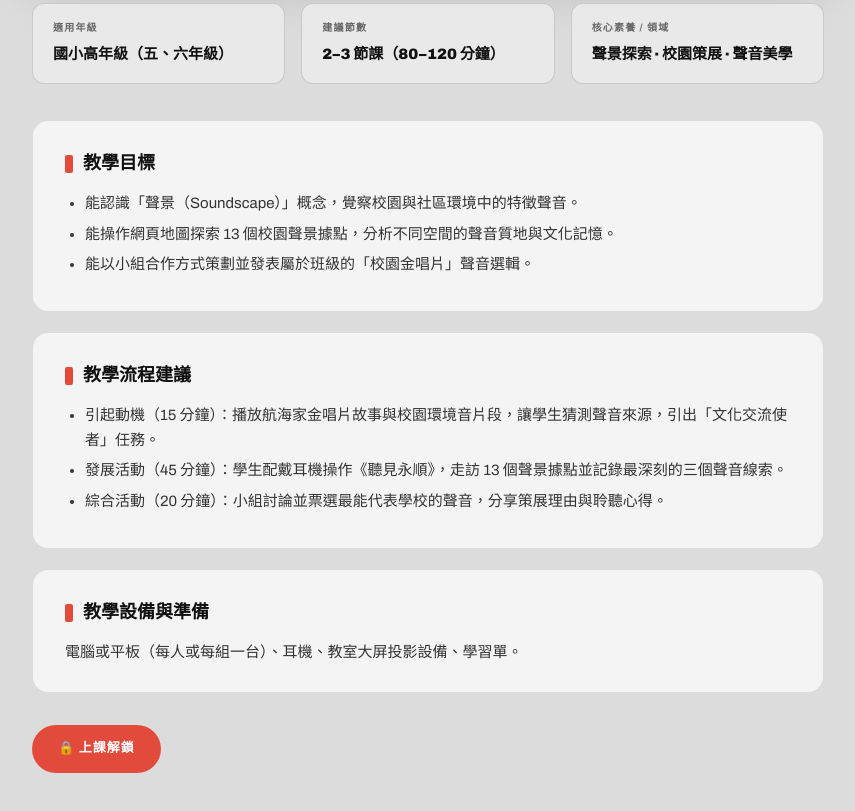
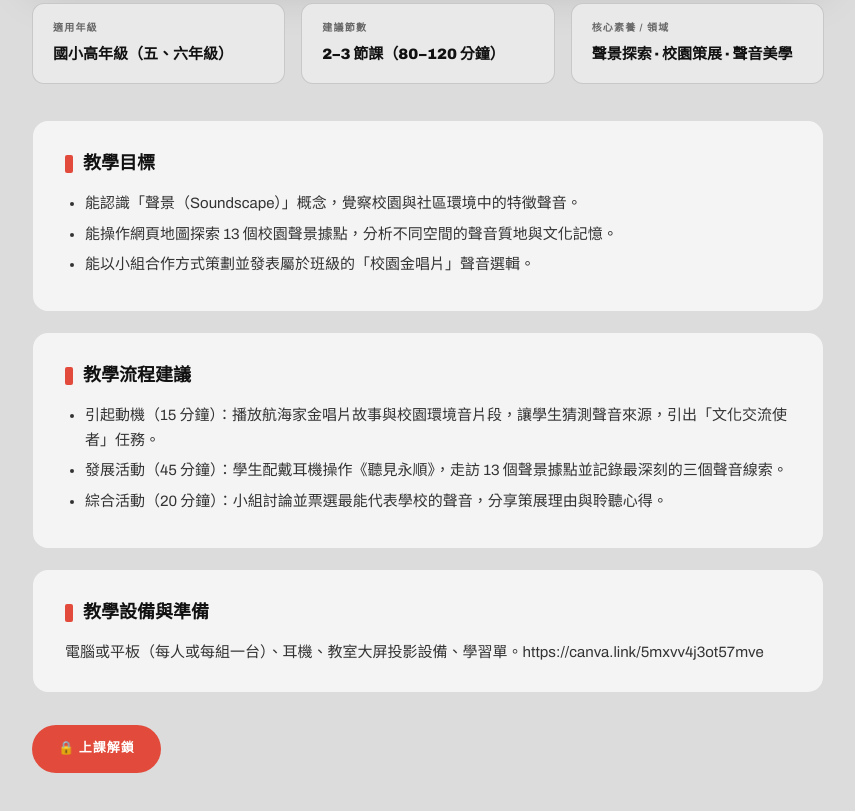
Before and after one commit to linyubert/linyubert.github.io, a plain HTML site: page lesson.html in a window 1280 px wide. Shown: the part 766-1577 px from the top of the page, without its empty margins (212-1067 px from the left). Drawn offline with Linux system fonts and the light colour scheme.

Commit message:
Update lesson.html

```diff
--- a/lesson.html
+++ b/lesson.html
@@ -177,7 +177,7 @@ const LESSONS = {
       "發展活動（45 分鐘）：學生配戴耳機操作《聽見永順》，走訪 13 個聲景據點並記錄最深刻的三個聲音線索。",
       "綜合活動（20 分鐘）：小組討論並票選最能代表學校的聲音，分享策展理由與聆聽心得。"
     ],
-    "equip": "電腦或平板（每人或每組一台）、耳機、教室大屏投影設備、學習單。"
+    "equip": "電腦或平板（每人或每組一台）、耳機、教室大屏投影設備、學習單。https://canva.link/5mxvv4j3ot57mve"
   },
 
   // ==========================================
```
